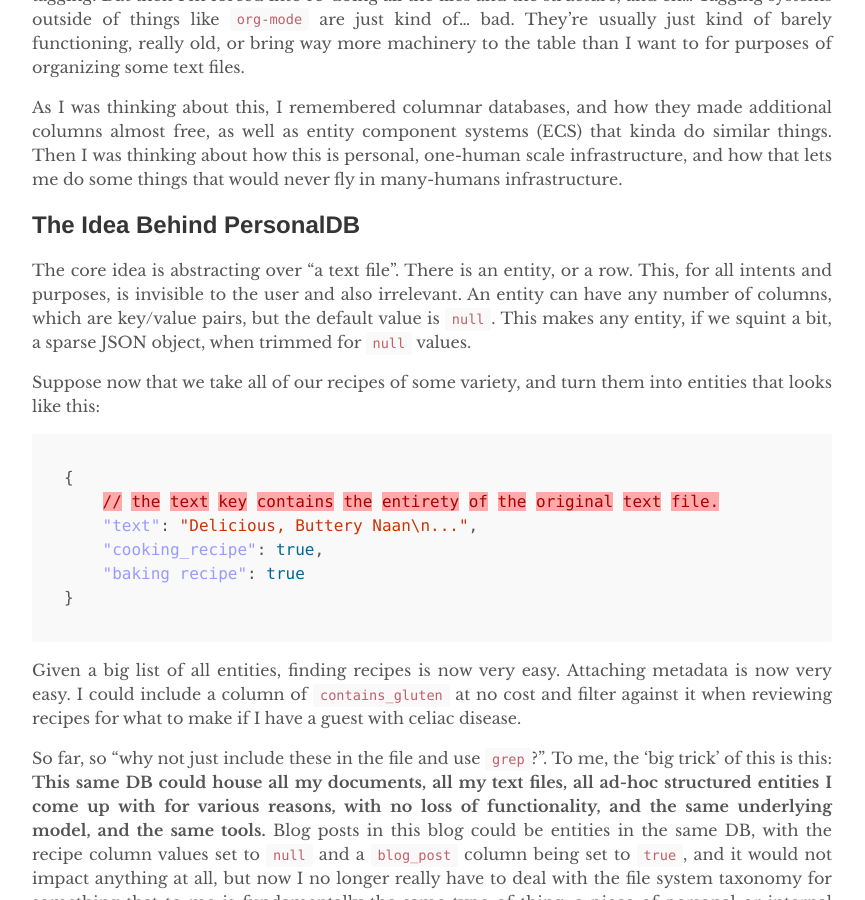
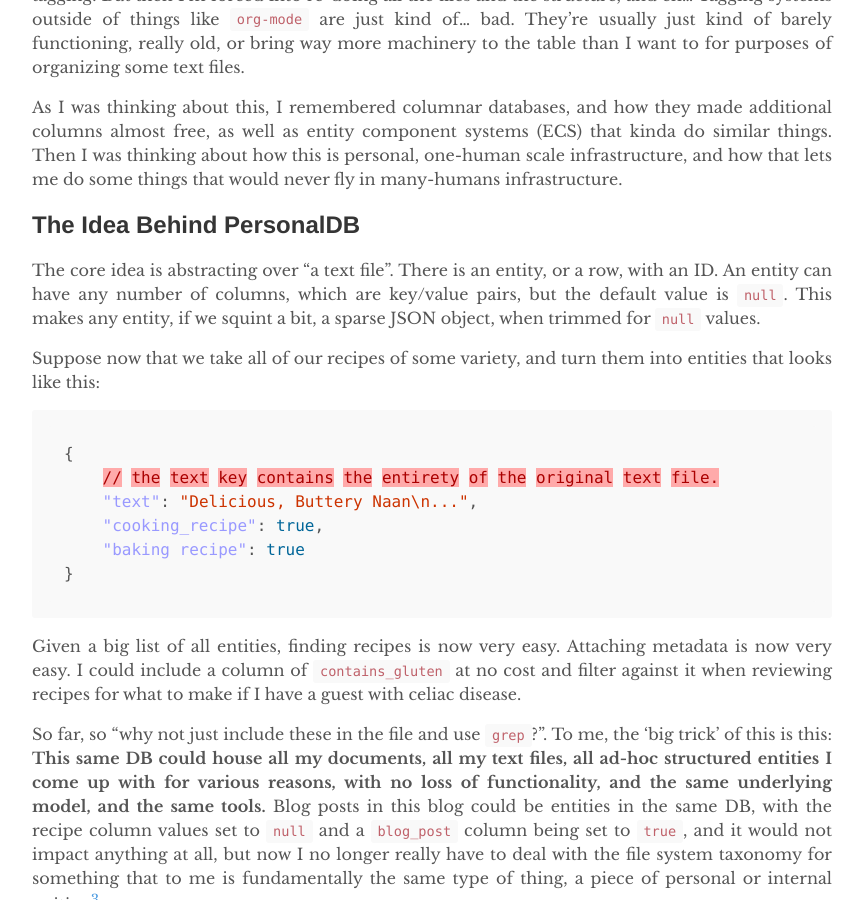
Before and after one commit to MordecaiMalignatus/mordecaimalignatus.github.io, a Jekyll site: the page built from _posts/2026-05-24-personaldb.md, in a window 1280 px wide and 900 px high, scrolled down 755 px. Shown: the whole window, without its empty margins (208-1073 px from the left). Built offline with Jekyll 4.4.1, drawn with Linux system fonts in a browser that asks for light colours.

Commit message:
fix wording

```diff
--- a/_posts/2026-05-24-personaldb.md
+++ b/_posts/2026-05-24-personaldb.md
@@ -40,9 +40,8 @@ never fly in many-humans infrastructure.
 
 ## The Idea Behind PersonalDB
 
-The core idea is abstracting over "a text file". There is an entity, or a row.
-This, for all intents and purposes, is invisible to the user and also
-irrelevant. An entity can have any number of columns, which are key/value pairs,
+The core idea is abstracting over "a text file". There is an entity, or a row,
+with an ID. An entity can have any number of columns, which are key/value pairs,
 but the default value is `null`. This makes any entity, if we squint a bit, a
 sparse JSON object, when trimmed for `null` values.
 
```
